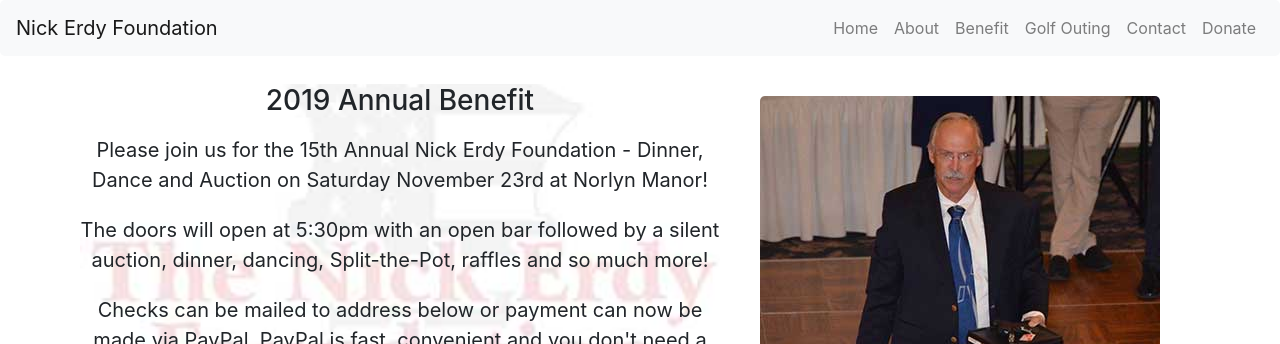
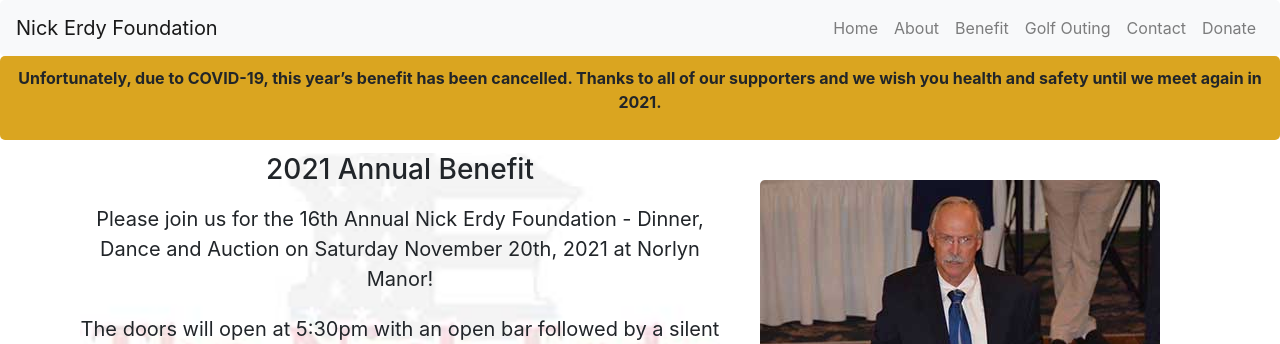
Before and after one commit to khepf/nef, a React (Create React App) app: page /benefit in a window 1280 px wide. Shown: the top 344 px of the page. Built offline with nearby package versions, Linux system fonts and the light colour scheme.

Commit message:
covid instrauctions and golf dates added

```diff
--- a/src/App.css
+++ b/src/App.css
@@ -185,6 +185,11 @@
   text-decoration: none;
 }
 
+.Covid-Banner {
+  background: goldenrod;
+  padding: 10px 0 10px 0;
+}
+
 @media screen and (max-width: 1050px) {
 
 
--- a/src/components/Benefit.js
+++ b/src/components/Benefit.js
@@ -7,7 +7,14 @@
 class Benefit extends Component {
   render() {
     return <div className="Benefit">
+
     <Navbar />
+    <div className="Covid-Banner">
+      <p><b>Unfortunately, due to COVID-19, this year’s benefit has been cancelled.
+
+Thanks to all of our supporters and we wish you health and safety until we meet again in 2021.</b></p>
+
+    </div>
     <BenefitSections />
     <Footer /> </div>;
   }
--- a/src/components/BenefitSections.js
+++ b/src/components/BenefitSections.js
@@ -17,10 +17,10 @@
       <Fragment>
         <section className="BenefitSection1">
           <div className="BenefitSection1-1">
-            <h3>2019 Annual Benefit</h3>
+            <h3>2021 Annual Benefit</h3>
             <p className="lead">
-              Please join us for the 15th Annual Nick Erdy Foundation - Dinner,
-              Dance and Auction on Saturday November 23rd at Norlyn Manor!
+              Please join us for the 16th Annual Nick Erdy Foundation - Dinner,
+              Dance and Auction on Saturday November 20th, 2021 at Norlyn Manor!
             </p>
             <p className="lead">
               The doors will open at 5:30pm with an open bar followed by a
--- a/src/components/GolfSections.js
+++ b/src/components/GolfSections.js
@@ -15,11 +15,11 @@
       <Fragment>
         <section className="GolfSection1">
           <div className="GolfSection1-1">
-            <h3>15th Annual 2020 Nick Erdy Foundation Golf Outing</h3>
-            <p className="lead">Unfortunately, due to COVID-19, this year’s golf outing has been cancelled. </p>
-            <p className="lead"> Thanks to all of our supporters and we wish you health and safety until we meet again in 2021.</p>
-            {/* <p className="lead">
-            will be held on June 6th, 2020 at the Hickory Woods Golf Course in Loveland. Registration is from 12 to 1pm with a shotgun start at 1:30 pm. Cost of ticket also includes dinner and a soft drink.
+            <h3>16th Annual 2021 Nick Erdy Foundation Golf Outing</h3>
+            {/* <p className="lead">Unfortunately, due to COVID-19, this year’s golf outing has been cancelled. </p>
+            <p className="lead"> Thanks to all of our supporters and we wish you health and safety until we meet again in 2021.</p> */}
+            <p className="lead">
+            will be held on June 5th, 2021 at the Hickory Woods Golf Course in Loveland. Registration is from 12 to 1pm with a shotgun start at 1:30 pm. Cost of ticket also includes dinner and a soft drink.
             </p>
             <p className="lead">
             Awards and prizes for 1st place, longest drive, closest to the pin and longest putt.
@@ -29,7 +29,7 @@
             </p>
             <p className="lead">
             It is the goal of this foundation to continue these works for many years to come. Through the generosity of so many wonderful people, both here at home, and all over the United States, we can continue to help others while keeping Nick's memory alive.
-            </p> */}
+            </p>
           </div>
           <div className="GolfSection1-2">
             <img src={golf1} alt="Golf 1" className="Golf1pic" />
--- a/src/components/Home.js
+++ b/src/components/Home.js
@@ -10,6 +10,12 @@
   render() {
     return <div className="Home">
     <Navbar />
+    <div className="Covid-Banner">
+      <p><b>Unfortunately, due to COVID-19, this year’s benefit has been cancelled.
+
+Thanks to all of our supporters and we wish you health and safety until we meet again in 2021.</b></p>
+
+    </div>
     <HomeJumbo />
     <HomeSections />
     <Footer />
```
Also changed, not shown: 1 other file (tests, documents, lock files or other folders).
